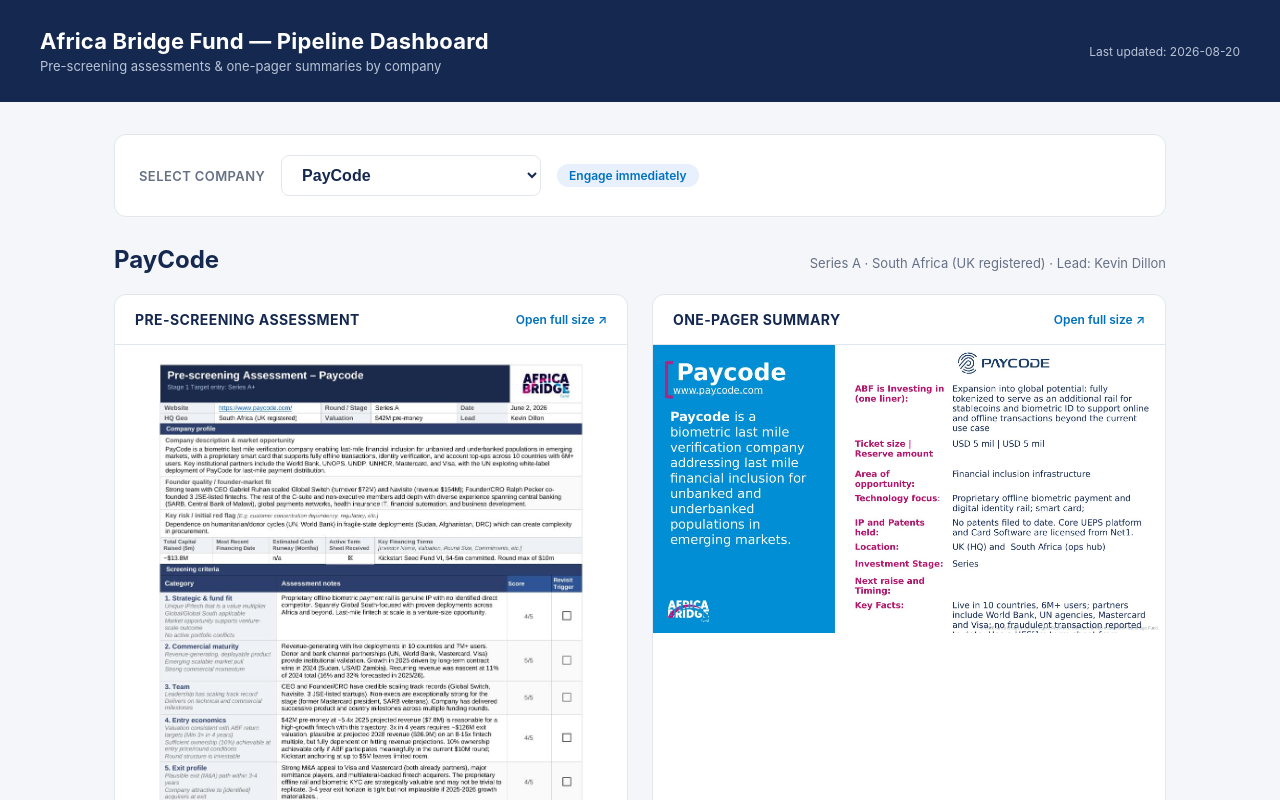
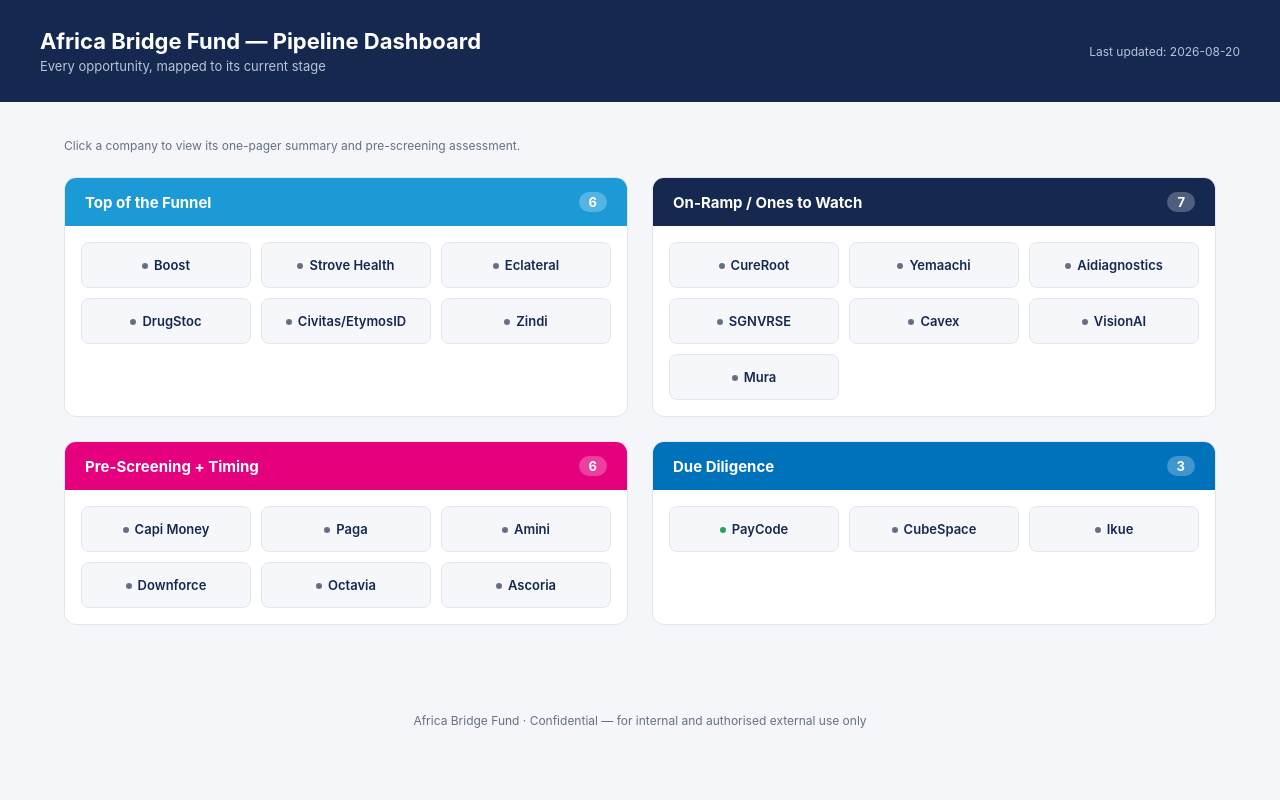
Before and after one commit to ABFund1/pipeline-dashboard, a plain HTML site: page index.html in a window 1280 px wide. Shown: the top 800 px of the page. Drawn offline with Linux system fonts and the light colour scheme.

Commit message:
Update dashboard

```diff
--- a/index.html
+++ b/index.html
@@ -8,7 +8,8 @@
   :root {
     --navy: #142850;
     --blue: #0072BC;
-    --pink: #D0006F;
+    --skyblue: #1C9AD6;
+    --pink: #E5007D;
     --bg: #F4F6F9;
     --card: #FFFFFF;
     --text: #1B2430;
@@ -36,7 +37,6 @@
     margin: 0;
     font-size: 22px;
     font-weight: 700;
-    letter-spacing: 0.2px;
   }
   header .title-block p {
     margin: 4px 0 0;
@@ -49,53 +49,102 @@
     text-align: right;
   }
   main {
-    max-width: 1100px;
+    max-width: 1200px;
     margin: 0 auto;
     padding: 32px 24px 64px;
   }
-  .selector-bar {
+
+  /* ---------- Bucket board ---------- */
+  #boardView { }
+  .board-grid {
+    display: grid;
+    grid-template-columns: 1fr 1fr;
+    gap: 24px;
+  }
+  @media (max-width: 860px) {
+    .board-grid { grid-template-columns: 1fr; }
+  }
+  .bucket {
     background: var(--card);
     border: 1px solid var(--border);
     border-radius: 12px;
-    padding: 20px 24px;
-    margin-bottom: 28px;
+    overflow: hidden;
+  }
+  .bucket-header {
+    padding: 14px 20px;
+    color: #fff;
+    font-weight: 700;
+    font-size: 15px;
     display: flex;
+    justify-content: space-between;
     align-items: center;
-    gap: 16px;
-    flex-wrap: wrap;
   }
-  .selector-bar label {
+  .bucket-header .count {
+    background: rgba(255,255,255,0.25);
+    border-radius: 999px;
+    padding: 2px 10px;
+    font-size: 13px;
+  }
+  .bucket[data-stage="Top of the Funnel"] .bucket-header { background: var(--skyblue); }
+  .bucket[data-stage="On-Ramp / Ones to Watch"] .bucket-header { background: var(--navy); }
+  .bucket[data-stage="Pre-Screening + Timing"] .bucket-header { background: var(--pink); }
+  .bucket[data-stage="Due Diligence"] .bucket-header { background: var(--blue); }
+  .bucket-body {
+    padding: 16px;
+    display: grid;
+    grid-template-columns: 1fr 1fr 1fr;
+    gap: 10px;
+  }
+  @media (max-width: 560px) {
+    .bucket-body { grid-template-columns: 1fr 1fr; }
+  }
+  .tile {
+    background: #F6F7FA;
+    border: 1px solid var(--border);
+    border-radius: 8px;
+    padding: 14px 10px;
+    text-align: center;
     font-size: 13px;
     font-weight: 600;
+    color: var(--navy);
+    cursor: pointer;
+    transition: box-shadow 0.15s, transform 0.15s, border-color 0.15s;
+  }
+  .tile:hover {
+    box-shadow: 0 2px 10px rgba(20,40,80,0.12);
+    border-color: var(--blue);
+    transform: translateY(-1px);
+  }
+  .tile .dot {
+    display: inline-block;
+    width: 6px;
+    height: 6px;
+    border-radius: 999px;
+    background: var(--muted);
+    margin-right: 6px;
+    vertical-align: middle;
+  }
+  .tile.has-data .dot { background: #21A366; }
+  .board-note {
+    font-size: 12px;
     color: var(--muted);
-    text-transform: uppercase;
-    letter-spacing: 0.4px;
+    margin: 4px 0 24px;
   }
-  select#companySelect {
-    font-size: 16px;
+
+  /* ---------- Company detail view ---------- */
+  #detailView { display: none; }
+  .back-link {
+    display: inline-flex;
+    align-items: center;
+    gap: 6px;
+    color: var(--blue);
+    text-decoration: none;
     font-weight: 600;
-    padding: 10px 16px;
-    border-radius: 8px;
-    border: 1px solid var(--border);
-    background: #fff;
-    color: var(--navy);
-    min-width: 260px;
+    font-size: 14px;
+    margin-bottom: 20px;
     cursor: pointer;
   }
-  .status-pill {
-    font-size: 12px;
-    font-weight: 600;
-    padding: 4px 12px;
-    border-radius: 999px;
-    background: #E8F0FE;
-    color: var(--blue);
-  }
-  .status-pill.pending {
-    background: #F1F2F4;
-    color: var(--muted);
-  }
-  .company-panel { display: none; }
-  .company-panel.active { display: block; }
+  .back-link:hover { text-decoration: underline; }
   .company-header {
     display: flex;
     align-items: baseline;
@@ -107,11 +156,14 @@
   .company-header h2 {
     margin: 0;
     color: var(--navy);
-    font-size: 24px;
+    font-size: 26px;
   }
-  .company-header span.meta {
-    font-size: 13px;
-    color: var(--muted);
+  .company-header .stage-pill {
+    font-size: 12px;
+    font-weight: 700;
+    padding: 4px 12px;
+    border-radius: 999px;
+    color: #fff;
   }
   .doc-grid {
     display: grid;
@@ -150,7 +202,6 @@
   }
   .doc-card .doc-card-header a:hover { text-decoration: underline; }
   .doc-body {
-    padding: 0;
     max-height: 780px;
     overflow-y: auto;
     background: #EDEFF3;
@@ -161,19 +212,11 @@
     border-bottom: 1px solid #D8DCE4;
   }
   .doc-body img:last-child { border-bottom: none; }
-  .placeholder {
-    grid-column: 1 / -1;
-    background: var(--card);
-    border: 1px dashed var(--border);
-    border-radius: 12px;
+  .doc-empty {
     padding: 60px 24px;
     text-align: center;
     color: var(--muted);
-  }
-  .placeholder h3 {
-    color: var(--navy);
-    margin: 0 0 8px;
-    font-size: 18px;
+    font-size: 14px;
   }
   footer {
     text-align: center;
@@ -188,102 +231,174 @@
 <header>
   <div class="title-block">
     <h1>Africa Bridge Fund — Pipeline Dashboard</h1>
-    <p>Pre-screening assessments &amp; one-pager summaries by company</p>
+    <p>Every opportunity, mapped to its current stage</p>
   </div>
   <div class="updated">Last updated: <span id="lastUpdated"></span></div>
 </header>
 
 <main>
-  <div class="selector-bar">
-    <label for="companySelect">Select company</label>
-    <select id="companySelect" onchange="showCompany(this.value)">
-      <option value="paycode">PayCode</option>
-      <option value="company2">Company 2 (placeholder)</option>
-      <option value="company3">Company 3 (placeholder)</option>
-    </select>
-    <span class="status-pill" id="statusPill">Engage immediately</span>
+
+  <!-- BOARD VIEW -->
+  <div id="boardView">
+    <p class="board-note">Click a company to view its one-pager summary and pre-screening assessment.</p>
+    <div class="board-grid" id="boardGrid"></div>
   </div>
 
-  <!-- PAYCODE -->
-  <section class="company-panel active" id="panel-paycode">
+  <!-- DETAIL VIEW -->
+  <div id="detailView">
+    <a class="back-link" onclick="showBoard()">&larr; Back to pipeline</a>
     <div class="company-header">
-      <h2>PayCode</h2>
-      <span class="meta">Series A &middot; South Africa (UK registered) &middot; Lead: Kevin Dillon</span>
+      <h2 id="detailName"></h2>
+      <span class="stage-pill" id="detailStagePill"></span>
     </div>
     <div class="doc-grid">
       <div class="doc-card">
         <div class="doc-card-header">
-          <h3>Pre-screening assessment</h3>
-          <a href="paycode-prescreening-1.jpg" target="_blank">Open full size ↗</a>
+          <h3>One-pager summary</h3>
+          <a id="onepagerLink" href="#" target="_blank" style="display:none;">Open full size ↗</a>
         </div>
-        <div class="doc-body">
-          <img src="paycode-prescreening-1.jpg" alt="PayCode pre-screening assessment, page 1">
-          <img src="paycode-prescreening-2.jpg" alt="PayCode pre-screening assessment, page 2">
-        </div>
+        <div class="doc-body" id="onepagerBody"></div>
       </div>
       <div class="doc-card">
         <div class="doc-card-header">
-          <h3>One-pager summary</h3>
-          <a href="paycode-onepager.jpg" target="_blank">Open full size ↗</a>
+          <h3>Pre-screening assessment</h3>
+          <a id="screeningLink" href="#" target="_blank" style="display:none;">Open full size ↗</a>
         </div>
-        <div class="doc-body">
-          <img src="paycode-onepager.jpg" alt="PayCode one-pager summary">
-        </div>
+        <div class="doc-body" id="screeningBody"></div>
       </div>
     </div>
-  </section>
+  </div>
 
-  <!-- COMPANY 2 (placeholder) -->
-  <section class="company-panel" id="panel-company2">
-    <div class="company-header">
-      <h2>Company 2</h2>
-      <span class="meta">Awaiting documents</span>
-    </div>
-    <div class="doc-grid">
-      <div class="placeholder">
-        <h3>No documents uploaded yet</h3>
-        <p>Add a pre-screening assessment and one-pager for this company to populate this view.</p>
-      </div>
-    </div>
-  </section>
-
-  <!-- COMPANY 3 (placeholder) -->
-  <section class="company-panel" id="panel-company3">
-    <div class="company-header">
-      <h2>Company 3</h2>
-      <span class="meta">Awaiting documents</span>
-    </div>
-    <div class="doc-grid">
-      <div class="placeholder">
-        <h3>No documents uploaded yet</h3>
-        <p>Add a pre-screening assessment and one-pager for this company to populate this view.</p>
-      </div>
-    </div>
-  </section>
 </main>
 
 <footer>Africa Bridge Fund &middot; Confidential &mdash; for internal and authorised external use only</footer>
 
 <script>
-  const statusByCompany = {
-    paycode: { label: "Engage immediately", pending: false },
-    company2: { label: "Awaiting documents", pending: true },
-    company3: { label: "Awaiting documents", pending: true }
+  const STAGE_COLORS = {
+    "Top of the Funnel": "var(--skyblue)",
+    "On-Ramp / Ones to Watch": "var(--navy)",
+    "Pre-Screening + Timing": "var(--pink)",
+    "Due Diligence": "var(--blue)"
   };
 
-  function showCompany(value) {
-    document.querySelectorAll('.company-panel').forEach(function (el) {
-      el.classList.remove('active');
+  // Full pipeline, grouped by stage. Only PayCode has documents so far —
+  // add "onepager" / "screening" (image filenames) to other entries as they're ready.
+  const COMPANIES = [
+    // Top of the Funnel
+    { name: "Boost", stage: "Top of the Funnel" },
+    { name: "Strove Health", stage: "Top of the Funnel" },
+    { name: "Eclateral", stage: "Top of the Funnel" },
+    { name: "DrugStoc", stage: "Top of the Funnel" },
+    { name: "Civitas/EtymosID", stage: "Top of the Funnel" },
+    { name: "Zindi", stage: "Top of the Funnel" },
+
+    // On-Ramp / Ones to Watch
+    { name: "CureRoot", stage: "On-Ramp / Ones to Watch" },
+    { name: "Yemaachi", stage: "On-Ramp / Ones to Watch" },
+    { name: "Aidiagnostics", stage: "On-Ramp / Ones to Watch" },
+    { name: "SGNVRSE", stage: "On-Ramp / Ones to Watch" },
+    { name: "Cavex", stage: "On-Ramp / Ones to Watch" },
+    { name: "VisionAI", stage: "On-Ramp / Ones to Watch" },
+    { name: "Mura", stage: "On-Ramp / Ones to Watch" },
+
+    // Pre-Screening + Timing
+    { name: "Capi Money", stage: "Pre-Screening + Timing" },
+    { name: "Paga", stage: "Pre-Screening + Timing" },
+    { name: "Amini", stage: "Pre-Screening + Timing" },
+    { name: "Downforce", stage: "Pre-Screening + Timing" },
+    { name: "Octavia", stage: "Pre-Screening + Timing" },
+    { name: "Ascoria", stage: "Pre-Screening + Timing" },
+
+    // Due Diligence
+    {
+      name: "PayCode",
+      stage: "Due Diligence",
+      onepager: "paycode-onepager.jpg",
+      screening: "paycode-screening.jpg"
+    },
+    { name: "CubeSpace", stage: "Due Diligence" },
+    { name: "Ikue", stage: "Due Diligence" }
+  ];
+
+  function slugify(name) {
+    return name.toLowerCase().replace(/[^a-z0-9]+/g, "-").replace(/(^-|-$)/g, "");
+  }
+  COMPANIES.forEach(function (c) { c.slug = slugify(c.name); });
+
+  const STAGES = ["Top of the Funnel", "On-Ramp / Ones to Watch", "Pre-Screening + Timing", "Due Diligence"];
+
+  function renderBoard() {
+    const grid = document.getElementById("boardGrid");
+    grid.innerHTML = "";
+    STAGES.forEach(function (stage) {
+      const companies = COMPANIES.filter(function (c) { return c.stage === stage; });
+      const bucket = document.createElement("div");
+      bucket.className = "bucket";
+      bucket.setAttribute("data-stage", stage);
+      bucket.innerHTML =
+        '<div class="bucket-header"><span>' + stage + '</span><span class="count">' + companies.length + '</span></div>' +
+        '<div class="bucket-body"></div>';
+      const body = bucket.querySelector(".bucket-body");
+      companies.forEach(function (c) {
+        const tile = document.createElement("div");
+        const hasData = !!(c.onepager || c.screening);
+        tile.className = "tile" + (hasData ? " has-data" : "");
+        tile.innerHTML = '<span class="dot"></span>' + c.name;
+        tile.onclick = function () { showDetail(c.slug); };
+        body.appendChild(tile);
+      });
+      grid.appendChild(bucket);
     });
-    document.getElementById('panel-' + value).classList.add('active');
-
-    const pill = document.getElementById('statusPill');
-    const status = statusByCompany[value];
-    pill.textContent = status.label;
-    pill.classList.toggle('pending', status.pending);
   }
 
-  document.getElementById('lastUpdated').textContent = new Date().toISOString().slice(0, 10);
+  function docBlock(bodyEl, linkEl, filename, altText) {
+    if (filename) {
+      bodyEl.innerHTML = '<img src="' + filename + '" alt="' + altText + '">';
+      linkEl.href = filename;
+      linkEl.style.display = "inline";
+    } else {
+      bodyEl.innerHTML = '<div class="doc-empty">Not yet available</div>';
+      linkEl.style.display = "none";
+    }
+  }
+
+  function showDetail(slug) {
+    const c = COMPANIES.find(function (x) { return x.slug === slug; });
+    if (!c) { showBoard(); return; }
+
+    document.getElementById("detailName").textContent = c.name;
+    const pill = document.getElementById("detailStagePill");
+    pill.textContent = c.stage;
+    pill.style.background = STAGE_COLORS[c.stage];
+
+    docBlock(document.getElementById("onepagerBody"), document.getElementById("onepagerLink"), c.onepager, c.name + " one-pager summary");
+    docBlock(document.getElementById("screeningBody"), document.getElementById("screeningLink"), c.screening, c.name + " pre-screening assessment");
+
+    document.getElementById("boardView").style.display = "none";
+    document.getElementById("detailView").style.display = "block";
+    document.title = c.name + " | ABF Pipeline Dashboard";
+    window.scrollTo(0, 0);
+    if (history.pushState) history.pushState(null, "", "#" + slug);
+  }
+
+  function showBoard() {
+    document.getElementById("boardView").style.display = "block";
+    document.getElementById("detailView").style.display = "none";
+    document.title = "Africa Bridge Fund | Pipeline Dashboard";
+    window.scrollTo(0, 0);
+    if (history.pushState) history.pushState(null, "", window.location.pathname);
+  }
+
+  function routeFromHash() {
+    const slug = window.location.hash.replace("#", "");
+    if (slug) { showDetail(slug); } else { showBoard(); }
+  }
+
+  window.addEventListener("hashchange", routeFromHash);
+
+  renderBoard();
+  routeFromHash();
+  document.getElementById("lastUpdated").textContent = new Date().toISOString().slice(0, 10);
 </script>
 
 </body>
```
Also changed, not shown: paycode-screening.jpg (added).
